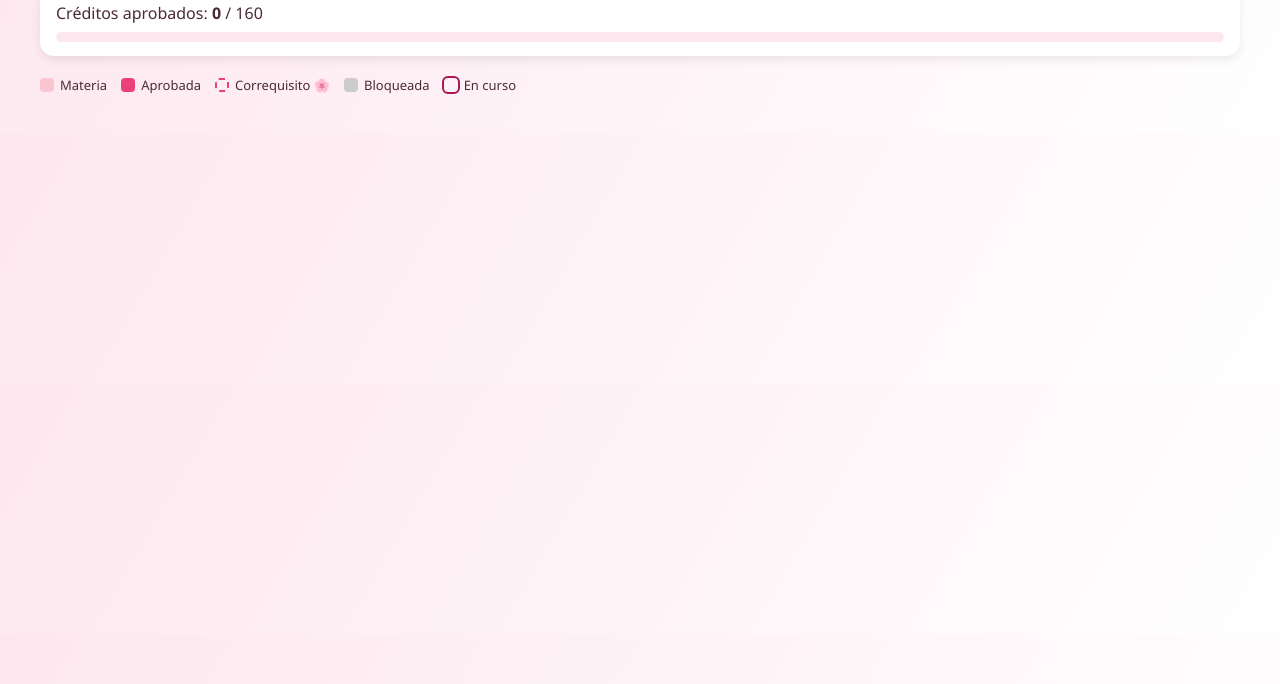
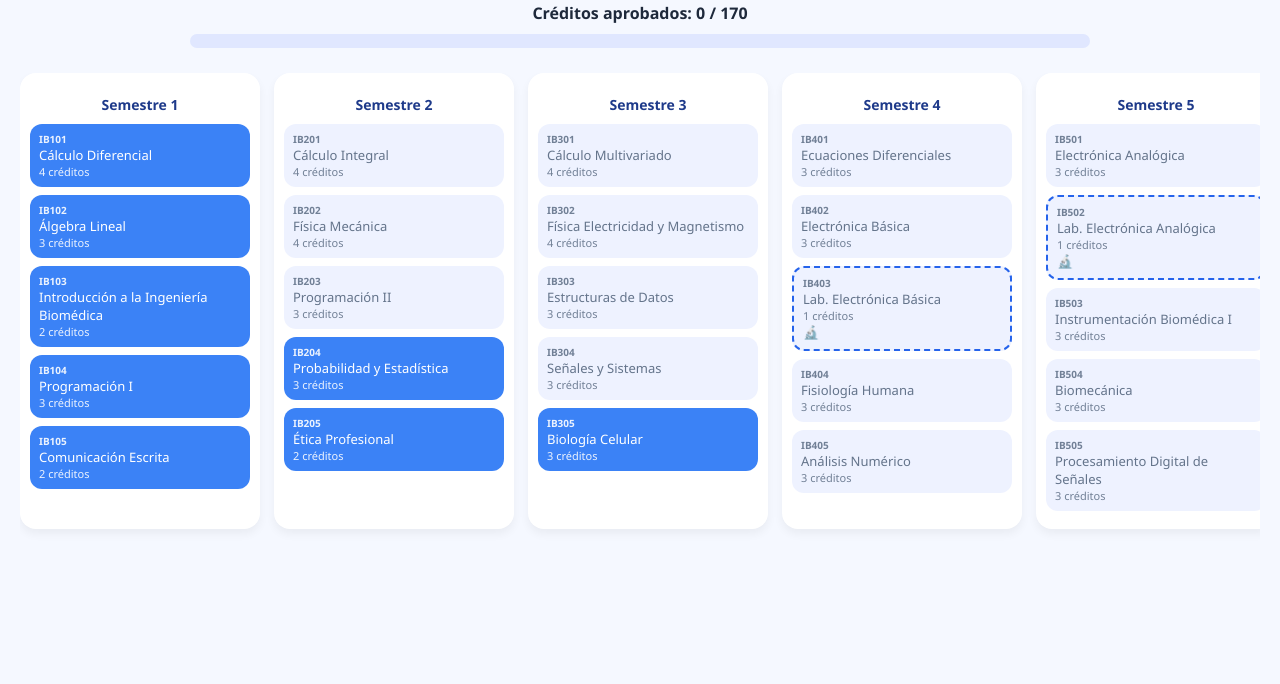
Before and after one commit to mahilin21/Pensum-Quimica-Farmaceutica-2.0, a plain HTML site: page index.html in a window 1280 px wide. Shown: the part 116-800 px from the top of the page. Drawn offline with Linux system fonts and the light colour scheme.

Commit message:
Update index.html

```diff
--- a/index.html
+++ b/index.html
@@ -1,274 +1,324 @@
 <!DOCTYPE html>
 <html lang="es">
 <head>
-<meta charset="UTF-8" />
-<title>Pensum versión 06 – Química Farmacéutica · UdeA</title>
+<meta charset="UTF-8">
+<title>Pensum Ingeniería Biomédica</title>
+
 <style>
 :root{
-  --pink-1:#fde7ef;
-  --pink-2:#f9c5d1;
-  --pink-3:#f48fb1;
-  --pink-4:#ec407a;
-  --pink-5:#ad1457;
-  --blocked:#ececec;
-  --text:#4a2b36;
+    --azul-oscuro:#1e3a8a;
+    --azul-medio:#3b82f6;
+    --azul-claro:#dbeafe;
+    --azul-bloqueado:#eef2ff;
+    --azul-coreq:#2563eb;
 }
-*{box-sizing:border-box}
+
 body{
+    font-family:"Segoe UI",system-ui,sans-serif;
+    background:#f5f8ff;
     margin:0;
-  font-family:'Segoe UI', system-ui, sans-serif;
-  background:linear-gradient(120deg,var(--pink-1),#fff);
-  color:var(--text);
+    padding:20px;
+    color:#1e293b;
 }
-header{padding:18px;text-align:center}
-header h1{margin:0;color:var(--pink-5)}
-header p{margin:6px 0 0;font-size:14px}
 
-#progressBox{
-  max-width:1200px;
-  margin:0 auto 20px;
-  background:#fff;
-  padding:14px 16px;
-  border-radius:14px;
-  box-shadow:0 4px 10px rgba(0,0,0,.08);
+h1{
+    text-align:center;
+    margin-bottom:2px;
 }
-#bar{
-  height:10px;
-  background:var(--pink-1);
-  border-radius:10px;
+
+.subtitle{
+    text-align:center;
+    font-size:13px;
+    opacity:.8;
+    margin-bottom:14px;
+}
+
+#creditsTotal{
+    text-align:center;
+    font-weight:600;
+    margin-bottom:10px;
+}
+
+.progress-container{
+    max-width:900px;
+    margin:0 auto 25px;
+    background:#e0e7ff;
+    border-radius:12px;
     overflow:hidden;
-  margin-top:8px;
+    height:14px;
 }
-#bar span{
-  display:block;
+
+.progress-bar{
     height:100%;
+    background:linear-gradient(90deg,#3b82f6,#60a5fa);
     width:0%;
-  background:linear-gradient(90deg,var(--pink-3),var(--pink-5));
     transition:.3s;
 }
 
-#grid{
+.grid{
     display:grid;
-  grid-template-columns:repeat(10,minmax(240px,1fr));
+    grid-template-columns:repeat(10,240px);
     gap:14px;
-  padding:20px;
     overflow-x:auto;
+    padding-bottom:20px;
 }
+
 .semester{
-  background:#fff;
+    background:white;
     border-radius:16px;
-  padding:12px;
-  box-shadow:0 6px 14px rgba(0,0,0,.08);
+    padding:10px;
+    box-shadow:0 5px 10px rgba(0,0,0,.05);
 }
+
 .semester h2{
     text-align:center;
-  color:var(--pink-4);
-  margin:6px 0 10px;
-  font-size:16px;
+    font-size:14px;
+    color:var(--azul-oscuro);
+    margin-bottom:10px;
 }
+
 .course{
-  background:var(--pink-2);
+    background:var(--azul-medio);
+    color:white;
+    padding:8px 9px;
     border-radius:12px;
-  padding:9px;
-  margin-bottom:9px;
+    margin-bottom:8px;
     cursor:pointer;
+    font-size:13px;
     position:relative;
-  transition:.15s;
-  font-size:14px;
+    transition:.2s;
 }
-.course:hover{transform:scale(1.02)}
+
+.course:hover:not(.locked){
+    transform:scale(1.02);
+}
+
+.course .code{
+    font-size:10px;
+    opacity:.9;
+    font-weight:600;
+}
+
+.course small{
+    display:block;
+    font-size:11px;
+    opacity:.9;
+}
+
 .course.approved{
-  background:var(--pink-4);
-  color:#fff;
+    background:var(--azul-claro);
+    color:#1e40af;
     text-decoration:line-through;
 }
-.course.viewing{
-  outline:2px solid var(--pink-5);
-}
-.course.blocked{
-  background:var(--blocked);
-  color:#999;
+
+.course.locked{
+    background:var(--azul-bloqueado);
+    color:#64748b;
     cursor:not-allowed;
 }
+
+/* 🔬 Correquisitos */
 .course.coreq{
-  border:2px dashed var(--pink-4);
+    border:2px dashed var(--azul-coreq);
 }
-.course .code{font-size:11px;opacity:.75}
-.course .credits{font-size:11px;margin-top:4px}
+
+.course.coreq::after{
+    content:" 🔬";
+}
 
 .tooltip{
     position:absolute;
+    bottom:105%;
     left:50%;
-  bottom:110%;
     transform:translateX(-50%);
-  background:#333;
-  color:#fff;
+    background:#1e40af;
+    color:white;
+    font-size:11px;
     padding:6px 8px;
     border-radius:6px;
-  font-size:12px;
+    display:none;
     white-space:nowrap;
-  display:none;
-  z-index:10;
+    z-index:20;
 }
-.course.blocked:hover .tooltip{display:block}
 
-.legend{
-  max-width:1200px;
-  margin:6px auto 0;
-  display:flex;
-  flex-wrap:wrap;
-  gap:14px;
-  font-size:13px;
+.course.locked:hover .tooltip{
+    display:block;
 }
-.legend span{display:flex;align-items:center;gap:6px}
-.dot{width:14px;height:14px;border-radius:4px}
 </style>
 </head>
+
 <body>
-<header>
-  <h1>Pensum versión 06 – Química Farmacéutica</h1>
-  <p>Universidad de Antioquia · progreso guardado automáticamente</p>
-</header>
 
-<div id="progressBox">
-  Créditos aprobados: <strong><span id="credits">0</span></strong> / 160
-  <div id="bar"><span></span></div>
+<h1>Pensum Ingeniería Biomédica</h1>
+<div class="subtitle">Universidad de Antioquia</div>
+
+<div id="creditsTotal"></div>
+
+<div class="progress-container">
+    <div class="progress-bar" id="progressBar"></div>
 </div>
 
-<div class="legend">
-  <span><div class="dot" style="background:var(--pink-2)"></div>Materia</span>
-  <span><div class="dot" style="background:var(--pink-4)"></div>Aprobada</span>
-  <span><div class="dot" style="border:2px dashed var(--pink-4)"></div>Correquisito 🌸</span>
-  <span><div class="dot" style="background:#ccc"></div>Bloqueada</span>
-  <span><div class="dot" style="outline:2px solid var(--pink-5)"></div>En curso</span>
-</div>
-
-<div id="grid"></div>
+<div class="grid" id="grid"></div>
 
 <script>
-const TOTAL_CREDITS = 160;
+const TOTAL_CREDITS = 170;
+let approved = JSON.parse(localStorage.getItem("ib-approved")||"[]");
 
-const data = [
-  {level:1,courses:[
-    {code:'4007-600',name:'Matemáticas Básica',cr:4},
-    {code:'4008-600',name:'Química General Básica',cr:4},
-    {code:'4008-601',name:'Laboratorio de Química General',cr:1,coreq:['4008-600']},
-    {code:'4012-400',name:'Seguridad y Salud en el Trabajo',cr:1},
-    {code:'4010-500',name:'Técnicas de la Comunicación',cr:2},
-    {code:'4012-402',name:'Desarrollo Humano',cr:1},
-    {code:'4012-404',name:'Introducción a la Farmacia',cr:2},
-    {code:'4012-459',name:'Inglés I',cr:2}
+const semesters = [
+{
+name:"Semestre 1",
+courses:[
+{id:"IB101",name:"Cálculo Diferencial",cr:4},
+{id:"IB102",name:"Álgebra Lineal",cr:3},
+{id:"IB103",name:"Introducción a la Ingeniería Biomédica",cr:2},
+{id:"IB104",name:"Programación I",cr:3},
+{id:"IB105",name:"Comunicación Escrita",cr:2}
 ]},
-  {level:2,courses:[
-    {code:'4008-602',name:'Química Orgánica Básica',cr:4,pr:['4008-600','4008-601']},
-    {code:'4008-603',name:'Laboratorio de Química Orgánica',cr:1,coreq:['4008-602']},
-    {code:'4007-602',name:'Bioestadística Básica',cr:2,pr:['4007-600']},
-    {code:'4008-604',name:'Química Analítica Básica',cr:4,pr:['4008-600','4008-601']},
-    {code:'4008-605',name:'Laboratorio de Química Analítica',cr:1,coreq:['4008-604']},
-    {code:'4012-401',name:'Seminario de Matemáticas Básica',cr:1,pr:['4007-600']},
-    {code:'4012-406',name:'Salud Pública',cr:1,pr:['4012-400']},
-    {code:'4012-460',name:'Inglés II',cr:2,pr:['4012-459']}
+{
+name:"Semestre 2",
+courses:[
+{id:"IB201",name:"Cálculo Integral",cr:4,pr:["IB101"]},
+{id:"IB202",name:"Física Mecánica",cr:4,pr:["IB101"]},
+{id:"IB203",name:"Programación II",cr:3,pr:["IB104"]},
+{id:"IB204",name:"Probabilidad y Estadística",cr:3},
+{id:"IB205",name:"Ética Profesional",cr:2}
 ]},
-  {level:3,courses:[
-    {code:'4009-338',name:'Formación Ciudadana y Constitucional',cr:1,prCredits:30},
-    {code:'4007-604',name:'Física Básica',cr:3,pr:['4012-401']},
-    {code:'4010-600',name:'Biología Celular y Molecular',cr:3,coreq:['4012-412','4012-413']},
-    {code:'4012-412',name:'Bioquímica Biomédica',cr:3,pr:['4008-604','4008-605']},
-    {code:'4012-413',name:'Laboratorio de Bioquímica Biomédica',cr:1,coreq:['4012-412']},
-    {code:'4012-414',name:'Bioética',cr:1,pr:['4012-404']},
-    {code:'4012-407',name:'Prácticas Académicas Comunidad',cr:1,pr:['4012-406']},
-    {code:'4012-405',name:'Metodología de la Investigación Cuantitativa',cr:2},
-    {code:'4012-461',name:'Inglés III',cr:2,pr:['4012-460']}
+{
+name:"Semestre 3",
+courses:[
+{id:"IB301",name:"Cálculo Multivariado",cr:4,pr:["IB201"]},
+{id:"IB302",name:"Física Electricidad y Magnetismo",cr:4,pr:["IB202"]},
+{id:"IB303",name:"Estructuras de Datos",cr:3,pr:["IB203"]},
+{id:"IB304",name:"Señales y Sistemas",cr:3,pr:["IB201","IB202"]},
+{id:"IB305",name:"Biología Celular",cr:3}
 ]},
-  {level:4,courses:[
-    {code:'4012-420',name:'Biotecnología Biomédica',cr:2},
-    {code:'4012-421',name:'Lab. Biotecnología Biomédica',cr:2,coreq:['4012-420']},
-    {code:'4012-416',name:'Fisioanatomía Biomédica',cr:3,pr:['4012-412']},
-    {code:'4012-417',name:'Lab. Fisioanatomía',cr:1,coreq:['4012-416']},
-    {code:'4008-606',name:'Fisicoquímica Básica',cr:3,pr:['4007-604','4008-602']},
-    {code:'4008-607',name:'Lab. Fisicoquímica',cr:1,coreq:['4008-606']},
-    {code:'4010-602',name:'Microbiología Biomédica',cr:2,pr:['4010-600']},
-    {code:'4010-603',name:'Lab. Microbiología',cr:1,coreq:['4010-602']},
-    {code:'4012-462',name:'Inglés IV',cr:2,pr:['4012-461']}
+{
+name:"Semestre 4",
+courses:[
+{id:"IB401",name:"Ecuaciones Diferenciales",cr:3,pr:["IB301"]},
+{id:"IB402",name:"Electrónica Básica",cr:3,pr:["IB302"]},
+{id:"IB403",name:"Lab. Electrónica Básica",cr:1,coreq:["IB402"]},
+{id:"IB404",name:"Fisiología Humana",cr:3,pr:["IB305"]},
+{id:"IB405",name:"Análisis Numérico",cr:3,pr:["IB301"]}
 ]},
-  {level:5,courses:[
-    {code:'4008-608',name:'Análisis Instrumental Básica',cr:3,pr:['4008-606','4008-607']},
-    {code:'4008-609',name:'Lab. Análisis Instrumental',cr:1,coreq:['4008-608']},
-    {code:'4012-418',name:'Farmacognosia Farmacéutica',cr:3,pr:['4008-602','4008-603']},
-    {code:'4012-419',name:'Lab. Farmacognosia',cr:1,coreq:['4012-418']},
-    {code:'4012-440',name:'Biofarmacia y Farmacocinética',cr:2,pr:['4012-416','4008-606']},
-    {code:'4012-422',name:'Operaciones Unitarias Farmacéuticas',cr:2,pr:['4008-606']},
-    {code:'4012-409',name:'Prácticas Académicas Servicios Farmacéuticos',cr:1,pr:['4012-407'],coreq:['4012-410']},
-    {code:'4012-410',name:'Legislación Farmacéutica',cr:1,pr:['4012-420']},
-    {code:'4012-429',name:'Diseño de Experimentos',cr:1,pr:['4012-405']},
-    {code:'4012-463',name:'Inglés V',cr:2,pr:['4012-462']}
+{
+name:"Semestre 5",
+courses:[
+{id:"IB501",name:"Electrónica Analógica",cr:3,pr:["IB402"]},
+{id:"IB502",name:"Lab. Electrónica Analógica",cr:1,coreq:["IB501"]},
+{id:"IB503",name:"Instrumentación Biomédica I",cr:3,pr:["IB304","IB402"]},
+{id:"IB504",name:"Biomecánica",cr:3,pr:["IB404","IB202"]},
+{id:"IB505",name:"Procesamiento Digital de Señales",cr:3,pr:["IB304"]}
 ]},
-  {level:6,courses:[
-    {code:'4012-442',name:'Fitoquímica Farmacéutica',cr:2,pr:['4012-418']},
-    {code:'4012-443',name:'Lab. Fitoquímica',cr:2,coreq:['4012-442']},
-    {code:'4012-426',name:'Tecnología Farmacéutica I',cr:3,pr:['4012-422']},
-    {code:'4012-427',name:'Lab. Tecnología Farmacéutica I',cr:2,coreq:['4012-426']},
-    {code:'4012-428',name:'Electiva Socio-Humanística',cr:1,pr:['4012-410']},
-    {code:'4012-430',name:'Análisis y Control de Medicamentos I',cr:3,pr:['4008-608','4008-609'],coreq:['4012-426','4012-427']},
-    {code:'4012-431',name:'Lab. Análisis y Control I',cr:2,coreq:['4012-430']},
-    {code:'4012-411',name:'Prácticas Académicas Sector Productivo',cr:2,pr:['4012-409']}
+{
+name:"Semestre 6",
+courses:[
+{id:"IB601",name:"Electrónica Digital",cr:3,pr:["IB501"]},
+{id:"IB602",name:"Lab. Electrónica Digital",cr:1,coreq:["IB601"]},
+{id:"IB603",name:"Instrumentación Biomédica II",cr:3,pr:["IB503"]},
+{id:"IB604",name:"Imágenes Médicas",cr:3,pr:["IB505"]},
+{id:"IB605",name:"Electiva I",cr:2}
 ]},
-  {level:7,courses:[
-    {code:'4012-432',name:'Tecnología Farmacéutica II',cr:3,pr:['4012-426','4012-427']},
-    {code:'4012-433',name:'Lab. Tecnología Farmacéutica II',cr:2,coreq:['4012-432']},
-    {code:'4012-448',name:'Administración Farmacéutica',cr:2,pr:['4012-410']},
-    {code:'4012-436',name:'Análisis y Control de Medicamentos II',cr:2,pr:['4012-430','4012-431'],coreq:['4012-432','4012-433']},
-    {code:'4012-437',name:'Lab. Análisis y Control II',cr:1,coreq:['4012-436']},
-    {code:'4012-439',name:'Prácticas Académicas Elaboración Proyecto',cr:2,pr:['4012-411']},
-    {code:'4012-444',name:'Cosméticos',cr:2,coreq:['4012-432']},
-    {code:'4012-445',name:'Lab. Cosméticos',cr:1,coreq:['4012-444','4012-433']}
+{
+name:"Semestre 7",
+courses:[
+{id:"IB701",name:"Control de Sistemas",cr:3,pr:["IB401","IB304"]},
+{id:"IB702",name:"Lab. Control de Sistemas",cr:1,coreq:["IB701"]},
+{id:"IB703",name:"Bioinstrumentación Clínica",cr:3,pr:["IB603"]},
+{id:"IB704",name:"Ingeniería de Rehabilitación",cr:3,pr:["IB504"]},
+{id:"IB705",name:"Electiva II",cr:2}
 ]},
-  {level:8,courses:[
-    {code:'4012-434',name:'Toxicología Biomédica',cr:2,pr:['4012-436','4012-437']},
-    {code:'4012-435',name:'Lab. Toxicología',cr:1,coreq:['4012-434']},
-    {code:'4012-408',name:'Farmacología Biomédica',cr:4,pr:['4012-440','4012-442']},
-    {code:'4012-424',name:'Nutrición y Bromatología',cr:2,pr:['4012-432','4012-440']},
-    {code:'4012-425',name:'Lab. Nutrición y Bromatología',cr:1,coreq:['4012-424']},
-    {code:'4012-446',name:'Farmacia Hospitalaria y Ambulatoria',cr:2,pr:['4012-409','4012-436']},
-    {code:'4012-441',name:'Prácticas Académicas Desarrollo Proyecto I',cr:2,pr:['4012-439']}
+{
+name:"Semestre 8",
+courses:[
+{id:"IB801",name:"Procesamiento de Imágenes Médicas",cr:3,pr:["IB604"]},
+{id:"IB802",name:"Biomecánica Avanzada",cr:3,pr:["IB504"]},
+{id:"IB803",name:"Gestión de Tecnología en Salud",cr:2},
+{id:"IB804",name:"Proyecto I",cr:3,pr:["IB703","IB701"]},
+{id:"IB805",name:"Electiva III",cr:2}
 ]},
-  {level:9,courses:[
-    {code:'4012-438',name:'Electiva Administrativa',cr:1,pr:['4012-432','4012-448']},
-    {code:'4012-450',name:'Farmacia Clínica',cr:4,pr:['4012-408','4012-446']},
-    {code:'4012-451',name:'Prácticas Farmacia Clínica',cr:3,coreq:['4012-450']},
-    {code:'4012-452',name:'Química Farmacéutica',cr:2,pr:['4012-436','4012-408']},
-    {code:'4012-453',name:'Lab. Química Farmacéutica',cr:1,coreq:['4012-452']},
-    {code:'4012-454',name:'Farmacia Magistral',cr:2,pr:['4012-432','4012-433']},
-    {code:'4012-455',name:'Lab. Farmacia Magistral',cr:1,coreq:['4012-454']},
-    {code:'4012-457',name:'Práctica Académica Desarrollo Proyecto II',cr:2,pr:['4012-441']},
-    {code:'4012-456',name:'Aseguramiento de la Calidad',cr:1,pr:['4012-432']}
+{
+name:"Semestre 9",
+courses:[
+{id:"IB901",name:"Regulación y Normatividad Biomédica",cr:2},
+{id:"IB902",name:"Ingeniería Clínica",cr:3,pr:["IB703"]},
+{id:"IB903",name:"Proyecto II",cr:4,pr:["IB804"]},
+{id:"IB904",name:"Electiva IV",cr:2}
 ]},
-  {level:10,courses:[
-    {code:'4012-459F',name:'Práctica Académica Final',cr:16,prCredits:149}
+{
+name:"Semestre 10",
+courses:[
+{id:"IB1001",name:"Trabajo de Grado",cr:8,pr:["IB903"]},
+{id:"IB1002",name:"Electiva V",cr:2}
 ]}
 ];
+
+const grid=document.getElementById("grid");
+
+function isApproved(id){return approved.includes(id);}
+
+function currentCredits(){
+    let sum=0;
+    semesters.forEach(s=>s.courses.forEach(c=>{
+        if(isApproved(c.id)) sum+=c.cr;
+    }));
+    return sum;
 }
-        localStorage.setItem('qf-progress',JSON.stringify(state));
-        localStorage.setItem('qf-viewing',JSON.stringify(viewing));
+
+function canUnlock(c){
+    if(c.pr && !c.pr.every(p=>isApproved(p))) return false;
+    if(c.coreq && !c.coreq.some(q=>isApproved(q))) return false;
+    return true;
+}
+
+function render(){
+    grid.innerHTML="";
+    let credits=currentCredits();
+
+    semesters.forEach(s=>{
+        const col=document.createElement("div");
+        col.className="semester";
+        col.innerHTML=`<h2>${s.name}</h2>`;
+
+        s.courses.forEach(c=>{
+            const d=document.createElement("div");
+            const unlocked=canUnlock(c);
+
+            d.className="course";
+            if(c.coreq) d.classList.add("coreq");
+            if(!unlocked && !isApproved(c.id)) d.classList.add("locked");
+            if(isApproved(c.id)) d.classList.add("approved");
+
+            let tip=[];
+            if(c.pr) tip.push("PR: "+c.pr.join(", "));
+            if(c.coreq) tip.push("CO: "+c.coreq.join(", "));
+
+            d.innerHTML=`
+                <div class="code">${c.id}</div>
+                ${c.name}
+                <small>${c.cr} créditos</small>
+                <div class="tooltip">${tip.join(" | ")}</div>
+            `;
+
+            d.onclick=()=>{
+                if(!unlocked && !isApproved(c.id)) return;
+                approved=isApproved(c.id)
+                    ?approved.filter(x=>x!==c.id)
+                    :[...approved,c.id];
+                localStorage.setItem("ib-approved",JSON.stringify(approved));
                 render();
             };
 
-      div.ondblclick=()=>{
-        if(blocked) return;
-        state[c.code]=!isApproved(c.code);
-        if(state[c.code]) viewing[c.code]=false;
-        localStorage.setItem('qf-progress',JSON.stringify(state));
-        localStorage.setItem('qf-viewing',JSON.stringify(viewing));
-        render();
-      };
-
-      col.appendChild(div);
+            col.appendChild(d);
         });
         grid.appendChild(col);
     });
 
-  document.getElementById('credits').textContent=total;
-  document.querySelector('#bar span').style.width=(total/TOTAL_CREDITS*100)+'%';
+    document.getElementById("creditsTotal").textContent=
+        `Créditos aprobados: ${credits} / ${TOTAL_CREDITS}`;
+
+    document.getElementById("progressBar").style.width=
+        Math.min(credits/TOTAL_CREDITS*100,100)+"%";
 }
 
 render();
```
Lines whose indentation alone changed are shown as unchanged.
